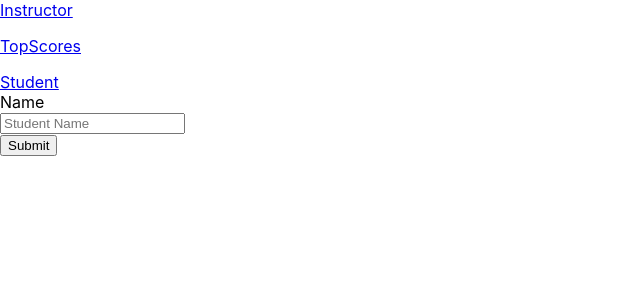
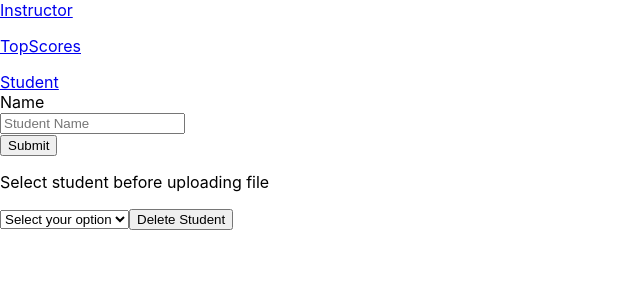
Before and after one commit to eoverberg/LifeSim, a React (Create React App) app in the folder client/: page /Instructor in a window 1280 px wide. Shown: the top 300 px of the page, without its empty margins (0-640 px from the left). Built offline with nearby package versions, Linux system fonts and the light colour scheme; no server answers.

Commit message:
Implemented Student Deleter

```diff
--- a/client/src/components/StudentAdder.js
+++ b/client/src/components/StudentAdder.js
@@ -4,11 +4,12 @@ function StudentAdder({setRoster, roster}){
     const newName = createRef(null);
 
     function onSubmit(e){
-      let new_roster = roster.concat(',', newName.current.value);
+      if(newName.current.value !== '')
+      {let new_roster = roster.concat(',', newName.current.value);
       setRoster(new_roster);
         fetch(`/service/setRoster/${new_roster}`,{
           method: "POST",
-        });
+        }); }
     }
 
     return (
--- a/client/src/components/StudentDeleter.js
+++ b/client/src/components/StudentDeleter.js
@@ -1,5 +1,64 @@
-function StudentDeleter(){
+import React, {createRef, useEffect} from "react";
 
+function StudentDeleter({roster, setRoster}){
+    const dropdown_menu = createRef(null);
+
+    function clickHandle(){
+        const name = dropdown_menu.current.value;
+        let new_roster;
+        const students = roster.split(',');
+        let firstFlag = true;
+        for(let student of students){
+            if (student === name){
+            }else{
+                if (firstFlag)
+                {
+                    new_roster = student;
+                    firstFlag = false;
+                }else{
+                    new_roster = new_roster.concat(',', student);
+                }
+            }
+        }
+        firstFlag = false;
+        setRoster(new_roster);
+        fetch(`/service/setRoster/${new_roster}`,{
+          method: "POST",
+        });
+        return roster;
+    }
+
+    useEffect(() =>{
+        const ddm = dropdown_menu.current;
+        const ddlength = ddm.length;
+        for(let i = 0; i < ddlength; i++){
+            ddm.remove(0);
+        }
+        // defualt option, allows for onchange of first student
+        let default_opt = document.createElement("option");
+        default_opt.text = 'Select your option';
+        default_opt.value="";
+        default_opt.disabled = default_opt.selected;
+        ddm.add(default_opt);
+        // removes defualt on options on startup, no idea why it works
+        //ddm.remove(0);
+        // iterates through roster and creates menu options
+        const students = roster.split(',');
+        for(let student of students){
+        let option = document.createElement("option");
+        option.text = student;
+        ddm.add(option);
+        }
+    },[roster, dropdown_menu]);
+
+    return(
+        <nav>
+        <p>Select student before uploading file</p>
+        <select ref={dropdown_menu} />
+        <button onClick={clickHandle}>Delete Student</button>
+        </nav>
+
+    );
 }
 
 export default StudentDeleter
--- a/client/src/components/StudentSelection.js
+++ b/client/src/components/StudentSelection.js
@@ -12,7 +12,10 @@ function StudentSelection ({roster, setName}) {
 
     useEffect(() =>{
         const ddm = dropdown_menu.current;
-
+        const ddlength = ddm.length;
+        for(let i = 0; i < ddlength; i++){
+            ddm.remove(0);
+        }
         // defualt option, allows for onchange of first student
         let default_opt = document.createElement("option");
         default_opt.text = 'Select your option';
@@ -20,7 +23,7 @@ function StudentSelection ({roster, setName}) {
         default_opt.disabled = default_opt.selected;
         ddm.add(default_opt);
         // removes defualt on options on startup, no idea why it works
-        ddm.remove(0);
+        //ddm.remove(0);
         // iterates through roster and creates menu options
         const students = roster.split(',');
         for(let student of students){
--- a/client/src/pages/Instructor.js
+++ b/client/src/pages/Instructor.js
@@ -1,5 +1,6 @@
 import StudentAdder from "../components/StudentAdder";
 import StudentDeleter from "../components/StudentDeleter";
+import GetRoster from "../components/GetRoster";
 import { useLocalStorage } from "../components/useLocalStorage";
 
 const Instructor = () => {
@@ -7,6 +8,9 @@ const Instructor = () => {
 
     return(
         <>
+        <GetRoster
+        setRoster = {setRoster}
+        />
         <StudentAdder
             setRoster={setRoster}
             roster={roster}
```
Also changed, not shown: 1 other file (tests, documents, lock files or other folders).
